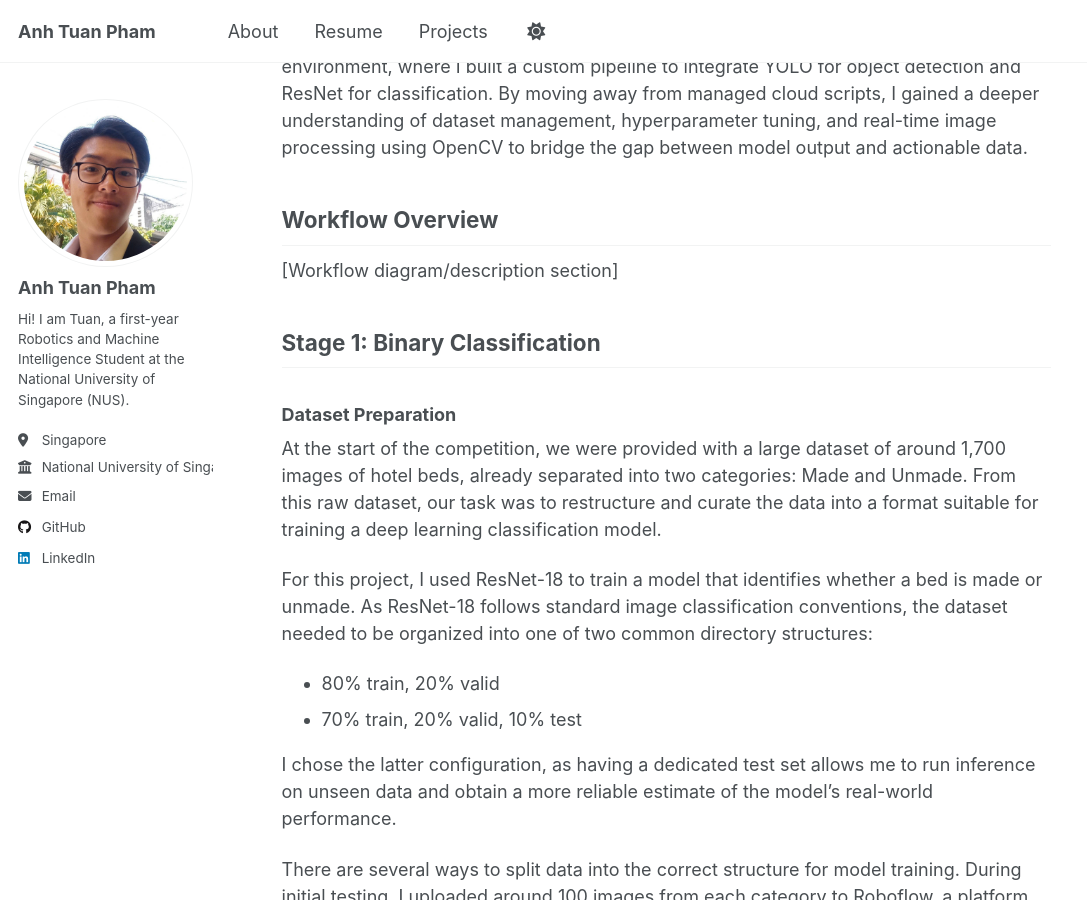
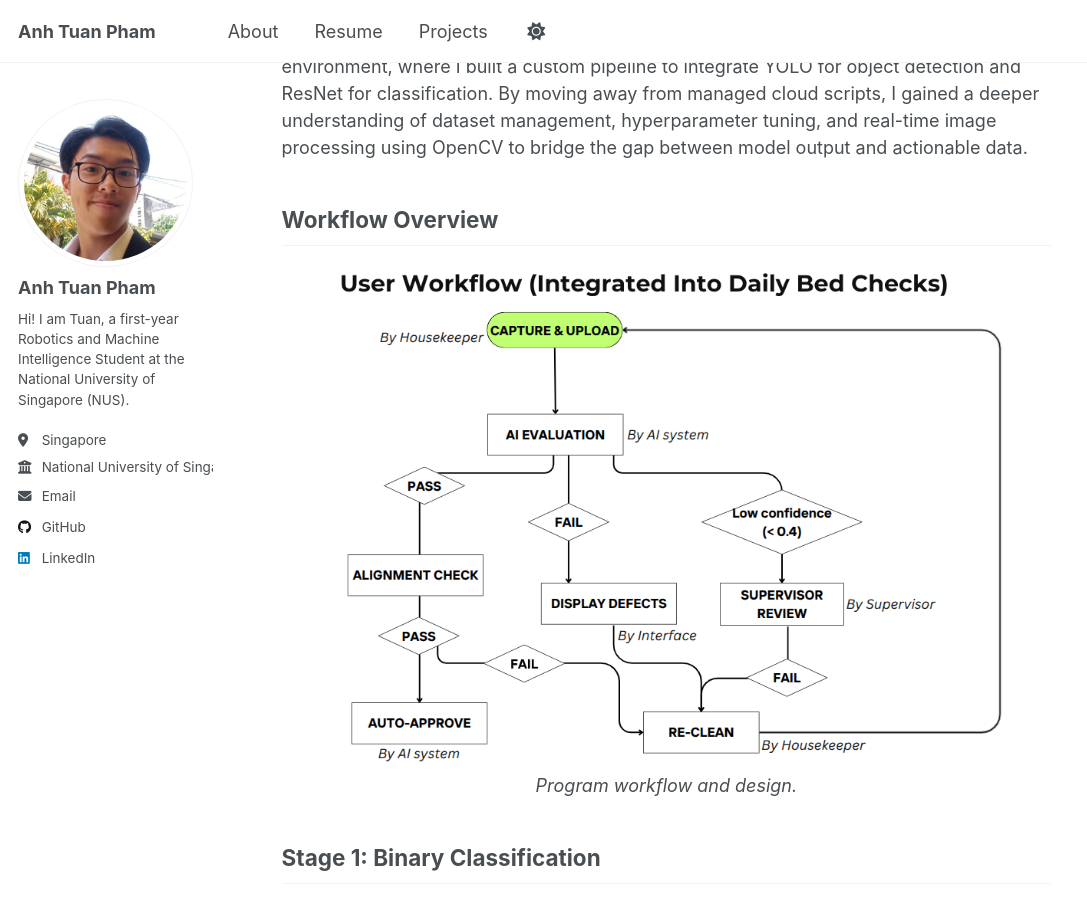
Before and after one commit to patuan07/patuan07.github.io, a Jekyll site: the page built from _portfolio/hospitality-ai.md, in a window 1280 px wide and 900 px high, scrolled down 919 px. Shown: the whole window, without its empty margins (0-1087 px from the left). Built offline with Jekyll 4.4.1, drawn with Linux system fonts in a browser that asks for light colours; some of the changed text lies outside the part shown.

Commit message:
editing hospitality-ai.md and adding workflow image

```diff
--- a/_portfolio/hospitality-ai.md
+++ b/_portfolio/hospitality-ai.md
@@ -23,7 +23,11 @@ While the competition provided ready-to-run Google Colab notebooks, I wanted to
 
 ## Workflow Overview
 
-[Workflow diagram/description section]
+<div align="center">
+  <img width="90%" alt="Workflow" src="/images/hospitality-workflow.png" />
+  <br>
+  <em>Program workflow and design.</em>
+</div>
 
 ## Stage 1: Binary Classification
 
@@ -41,7 +45,7 @@ I chose the latter configuration, as having a dedicated test set allows me to ru
 There are several ways to split data into the correct structure for model training. During initial testing, I uploaded around 100 images from each category to Roboflow, a platform used to create and manage datasets for machine learning models. While this was sufficient for early experimentation, scaling up to the full dataset of around 1,700 images proved impractical, as the time required for uploading and downloading the data was too long. As a result, I wrote a simple script to split and organize the dataset locally into the required directory structure. This approach removed the dependency on external tools, allowed faster iteration, and gave better control over the data pipeline. Handling the dataset locally significantly improved efficiency and accelerated overall project progress.
 
 <div align="center">
-  <img width="50%" alt="Stage 1 demo" src="/images/stage-1-demo.png" />
+  <img width="90%" alt="Stage 1 demo" src="/images/stage-1-demo.png" />
   <br>
   <em>Demonstration of interface during stage 1.</em>
 </div>
@@ -105,7 +109,7 @@ While newer models like YOLO11 offer incremental accuracy improvements, the trad
 This choice exemplifies a key engineering principle: selecting "good enough" solutions that maximize iteration speed rather than chasing theoretical optimality when time is constrained.
 
 <div align="center">
-  <img width="50%" alt="Stage 2 and 3 demo" src="/images/stage-2-3-demo.png" />
+  <img width="90%" alt="Stage 2 and 3 demo" src="/images/stage-2-3-demo.png" />
   <br>
   <em>Demonstration of interface during stage 2 and 3.</em>
 </div>
@@ -118,7 +122,7 @@ In hindsight, this phenomenon can be partly attributed to my dataset selection p
 
 <div align="center">
   <img width="45%" alt="Label Quantities" src="/images/stage-23-label.png" />
-  <img width="45%" alt="Confusion Matrix" src="/images/stage-23-confusion-matrix.png" />
+  <img width="51%" alt="Confusion Matrix" src="/images/stage-23-confusion-matrix.png" />
   <br>
   <em>Label in dataset (left) and confusion matrix (right).</em>
 </div>
@@ -138,7 +142,7 @@ Using these detections, I computed the center point of the blanket and the cente
 In an ideal case where the pillows are properly aligned, this resultant vector should be parallel or orthogonal to the sides of the blanket. To extract the blanket's orientation, we applied the Hough Transform to detect prominent lines in the image, including the edges of the blanket. By comparing the angle between the resultant vector and the detected blanket edges, we were able to quantify alignment quality and assign a normalized score between 0 and 1.
 
 <div align="center">
-  <img width="50%" alt="Pillow allignment" src="/images/bed-align.png" />
+  <img width="70%" alt="Pillow allignment" src="/images/bed-align.png" />
   <br>
   <em>Checking pillow allignment using traditional methods.</em>
 </div>
@@ -155,7 +159,7 @@ To address this issue, I adjusted the **early stopping patience parameter** in t
 The training loss eventually decreased from 0.95 to approximately 0.6, and the model's validation accuracy improved significantly, enabling reliable pillow detection for the geometric alignment task.
 
 <div align="center">
-  <img width="50%" alt="Stage 4 demo" src="/images/stage-4-demo.png" />
+  <img width="90%" alt="Stage 4 demo" src="/images/stage-4-demo.png" />
   <br>
   <em>Demonstration of interface during stage 4.</em>
 </div>
```
Also changed, not shown: other parts of _portfolio/hospitality-ai.md (+1 -1 lines), images/hospitality-workflow.png (added).
